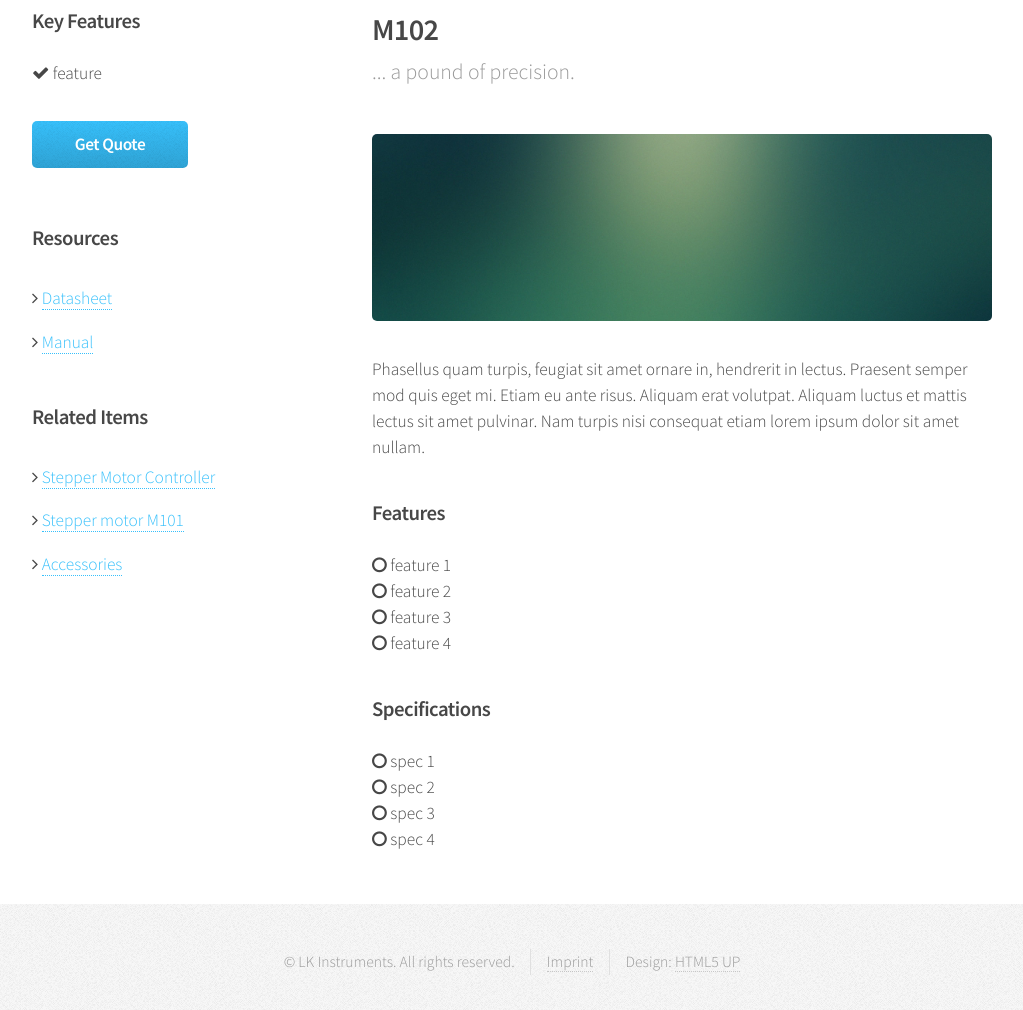
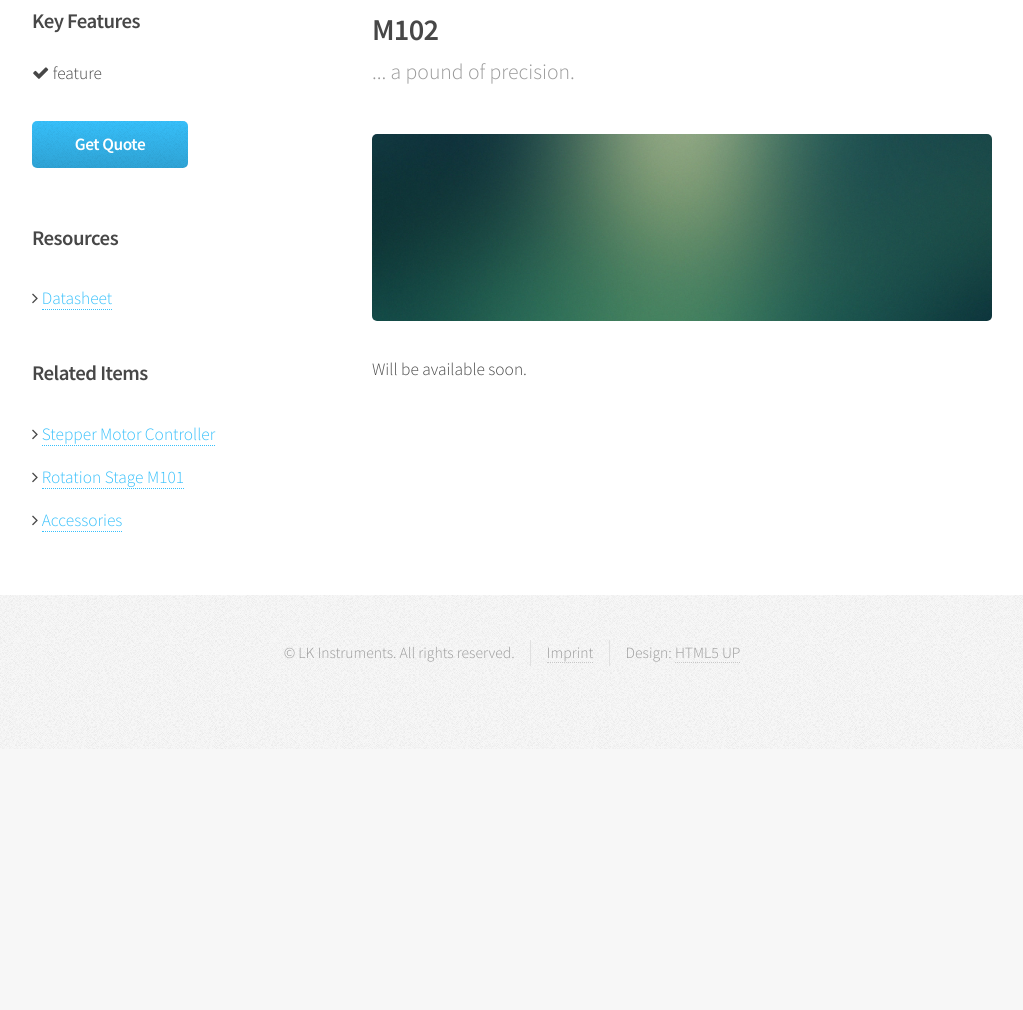
Before and after one commit to stefanlasse/homepage, a plain HTML site: page m102.html in a window 1280 px wide. Shown: the part 292-1302 px from the top of the page, without its empty margins (128-1151 px from the left). After the commit the page ends 1041 px from the top, so only its background shows below. Drawn offline with Linux system fonts and the light colour scheme.

Commit message:
several smaller improvements

```diff
--- a/m102.html
+++ b/m102.html
@@ -40,7 +40,6 @@
 											<h3>Resources</h3>
 											<ul class="links">
 												<li><i class="fa fa-angle-right"></i>&nbsp;<a href="#">Datasheet</a></li>
-												<li><i class="fa fa-angle-right"></i>&nbsp;<a href="#">Manual</a></li>
 											</ul>
 										</section>
 
@@ -48,7 +47,7 @@
 											<h3>Related Items</h3>
 											<ul class="links">
                         <li><i class="fa fa-angle-right"></i>&nbsp;<a href="smc.html">Stepper Motor Controller</a></li>
-												<li><i class="fa fa-angle-right"></i>&nbsp;<a href="m101.html">Stepper motor M101</a></li>
+												<li><i class="fa fa-angle-right"></i>&nbsp;<a href="m101.html">Rotation Stage M101</a></li>
 												<li><i class="fa fa-angle-right"></i>&nbsp;<a href="#">Accessories</a></li>
 											</ul>
 										</section>
@@ -68,26 +67,7 @@
 
 											<span class="image featured"><img src="images/banner_bak.jpg" alt="" /></span>
 
-											<p>Phasellus quam turpis, feugiat sit amet ornare in, hendrerit in lectus.
-											Praesent semper mod quis eget mi. Etiam eu ante risus. Aliquam erat volutpat.
-											Aliquam luctus et mattis lectus sit amet pulvinar. Nam turpis nisi
-											consequat etiam lorem ipsum dolor sit amet nullam.</p>
-
-											<h3>Features</h3>
-											<p>
-                        <i class="fa fa-circle-o"></i>&nbsp;feature 1<br>
-                        <i class="fa fa-circle-o"></i>&nbsp;feature 2<br>
-                        <i class="fa fa-circle-o"></i>&nbsp;feature 3<br>
-                        <i class="fa fa-circle-o"></i>&nbsp;feature 4<br>
-											</p>
-
-											<h3>Specifications</h3>
-											<p>
-                        <i class="fa fa-circle-o"></i>&nbsp;spec 1<br>
-                        <i class="fa fa-circle-o"></i>&nbsp;spec 2<br>
-                        <i class="fa fa-circle-o"></i>&nbsp;spec 3<br>
-                        <i class="fa fa-circle-o"></i>&nbsp;spec 4<br>
-											</p>
+											<p>Will be available soon.</p>
 
 										</article>
 
```
Also changed, not shown: company.html (+2 -2 lines), m101.html (+9 -5 lines), m101_reqqu.html (+2 -2 lines), m101_sendsu.html (+1 -1 lines), motors.html (+2 -2 lines), products.html (+6 -7 lines).
